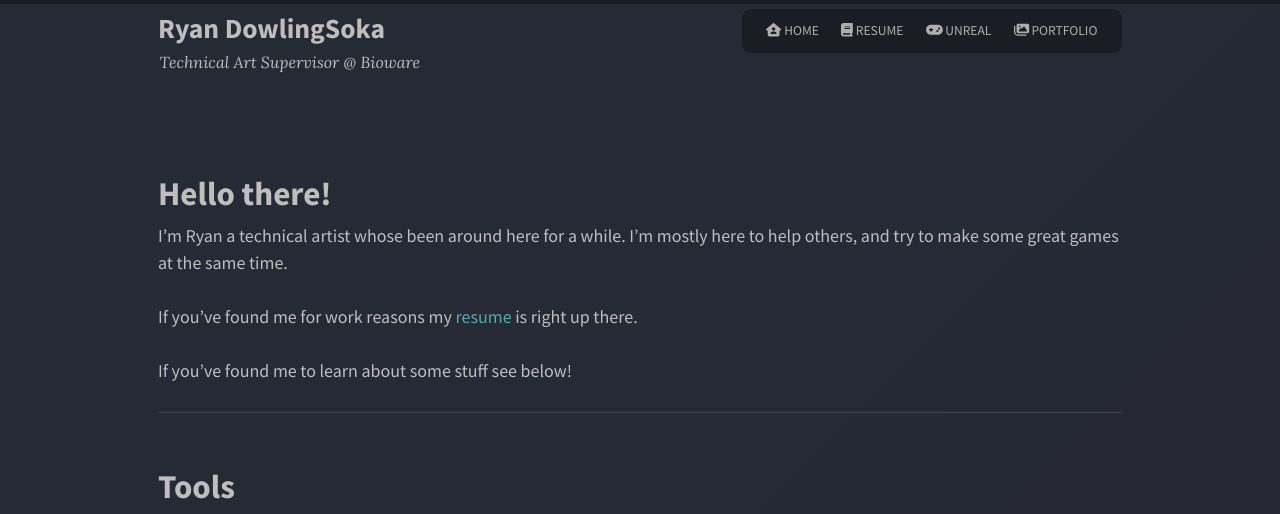
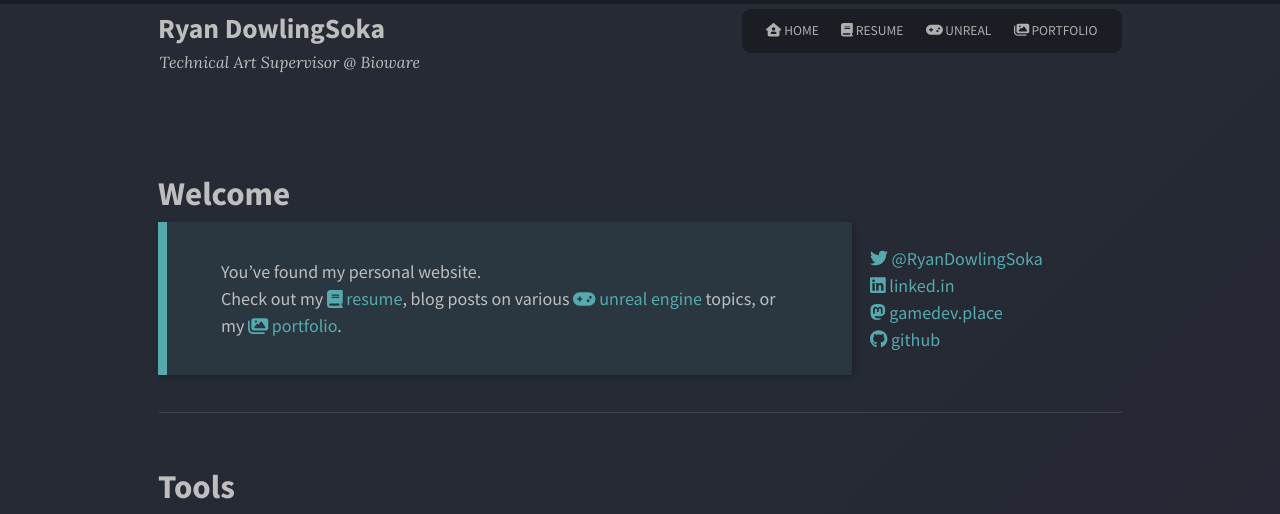
Before and after one commit to Ryan-DowlingSoka/ryan-dowlingsoka.github.io, a Jekyll site: the page built from index.md, in a window 1280 px wide and 900 px high, cut to the strip 0-514 px from the top of the window. Built offline with Jekyll 4.4.1, drawn with Linux system fonts in a browser that asks for light colours; some of the changed text lies outside the part shown.

Commit message:
Update frontpage blurb, add github link to site source, add favicons.

```diff
--- /dev/null
+++ b/_includes/favicons.html
@@ -0,0 +1,7 @@
+<link rel="apple-touch-icon" sizes="180x180" href="/apple-touch-icon.png?v=1.0">
+<link rel="icon" type="image/png" sizes="32x32" href="/favicon-32x32.png?v=1.0">
+<link rel="icon" type="image/png" sizes="16x16" href="/favicon-16x16.png?v=1.0">
+<link rel="manifest" href="/site.webmanifest?v=1.0">
+<link rel="shortcut icon" href="/favicon.ico?v=1.0">
+<meta name="msapplication-TileColor" content="#2b5797">
+<meta name="theme-color" content="#ffffff">
--- a/_includes/footer.html
+++ b/_includes/footer.html
@@ -18,7 +18,7 @@
     {% if site.copyright %}
       {{ site.copyright | markdownify }}
     {% else %}
-      <p>&copy; {{ site.time | date: '%Y' }} {{ site.name | default: site.title }}. {{ site.data.text[site.locale].powered_by | default: "Powered by" }} <a href="https://jekyllrb.com" rel="nofollow">Jekyll</a> &amp; <a href="https://github.com/mmistakes/so-simple-theme" rel="nofollow">So Simple</a>. <br/><a target="_blank" href="https://icons8.com/icons/collections/IwaR9VavD8zd">Navigation Icon Collection</a> by <a target="_blank" href="https://icons8.com">Icons8</a>
+      <p>&copy; {{ site.time | date: '%Y' }} {{ site.name | default: site.title }}. {{ site.data.text[site.locale].powered_by | default: "Powered by" }} <a href="https://jekyllrb.com" rel="nofollow">Jekyll</a> &amp; <a href="https://github.com/mmistakes/so-simple-theme" rel="nofollow">So Simple</a>. <br/> This site's source code is available on <a target="_blank" href="https://github.com/Ryan-DowlingSoka/ryan-dowlingsoka.github.io"><i class="fab fa-github"></i> github</a>.
       </p>
     {% endif %}
   </div>
--- a/_includes/head-custom.html
+++ b/_includes/head-custom.html
@@ -1,5 +1,5 @@
 <!-- start custom head snippets -->
 
-<!-- insert favicons. use http://realfavicongenerator.net/ -->
+{% include favicons.html %}
 
 <!-- end custom head snippets -->
--- a/index.md
+++ b/index.md
@@ -7,13 +7,28 @@ redirect_from:
   - /Ryan-DowlingSoka-808f52788ead40478ca3030376d135c8
 ---
 
-# Hello there!
+# Welcome
 
-I'm Ryan a technical artist whose been around here for a while. I'm mostly here to help others, and try to make some great games at the same time.
+<div style="display:flex;flex-wrap:wrap;align-items: center;" markdown="1">
 
-If you've found me for work reasons my [resume](./resume/) is right up there.
+<div markdown="1" style="
+    flex: 1 1 35em;
+">
 
-If you've found me to learn about some stuff see below!
+> You've found my personal website.
+> Check out my [<i class="fas fa-book"></i> resume](/resume), blog posts on various [<i class="fas fa-gamepad"></i> unreal engine](/unreal) topics, or my [<i class="fas fa-images"></i> portfolio](/portfolio).
+
+</div>
+
+<div markdown="1" style="
+    flex: 0 0 15em;
+    padding: 0 0em 0 1em;
+">
+
+{% include socials.md %}
+
+</div>
+</div>
 
 ---
 # Tools
```
Also changed, not shown: browserconfig.xml (added, +9 -0 lines), android-chrome-192x192.png (added), android-chrome-512x512.png (added), apple-touch-icon.png (added), favicon-16x16.png (added), favicon-32x32.png (added), favicon.ico (added), mstile-150x150.png (added), site.webmanifest (added).
